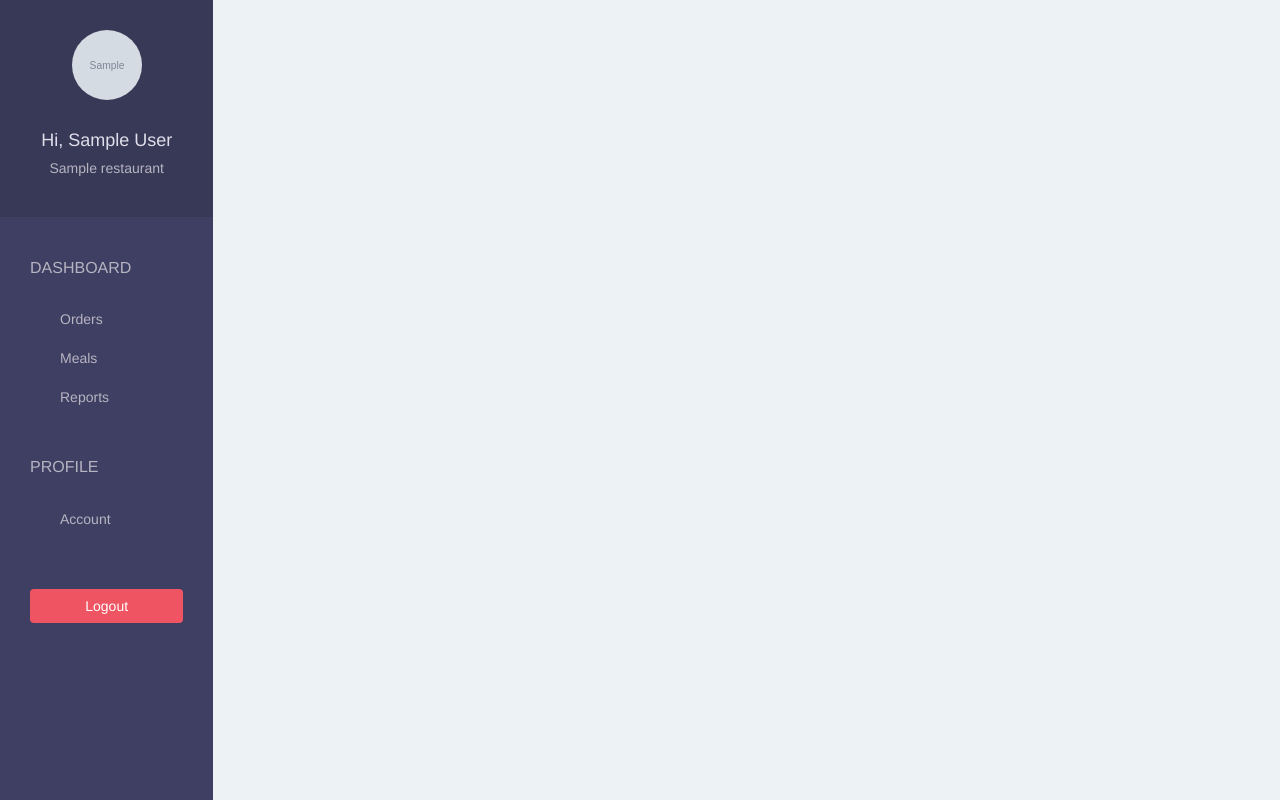
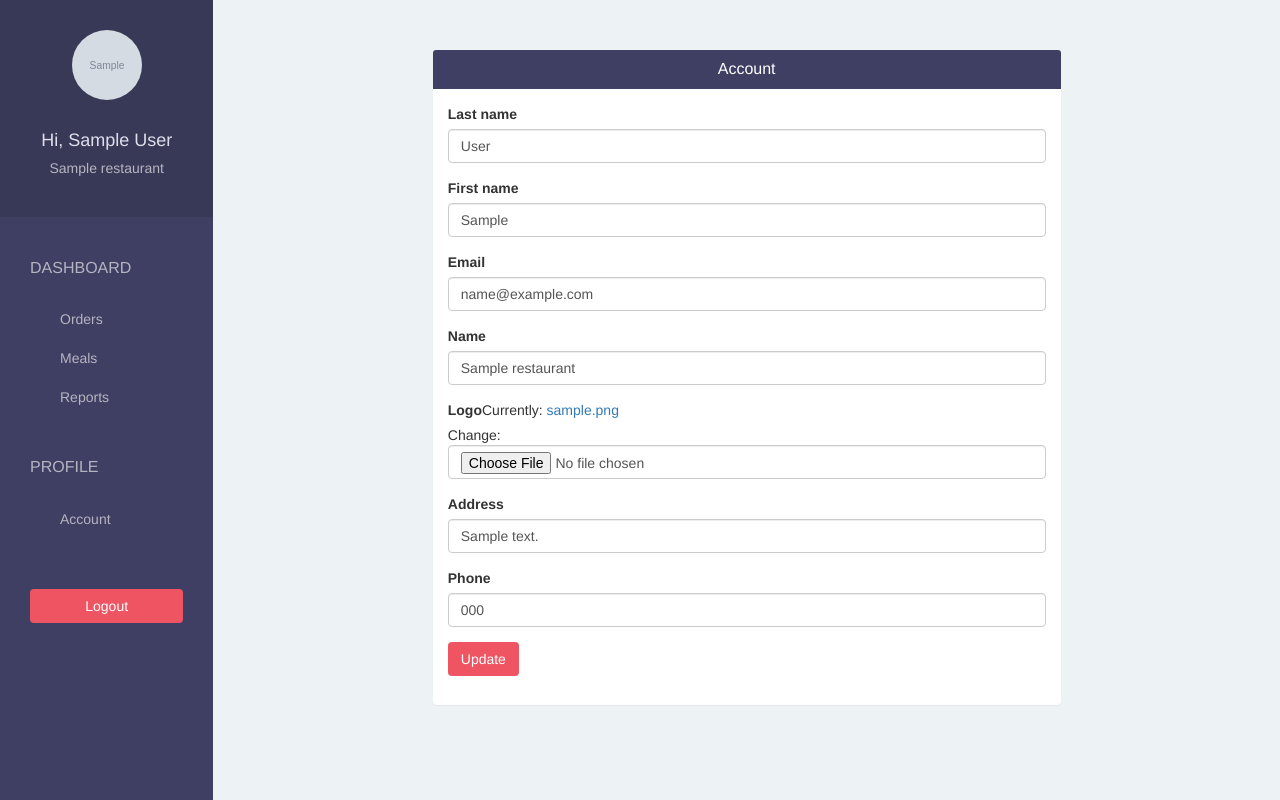
Before and after one commit to smagul/foodtasker, a Django app: page /restaurant/account/ in a window 1280 px wide. Run offline with Django 3.2, Linux system fonts and the light colour scheme; a user stored in the database is signed in; tables that the repository leaves empty hold one stand-in row (values such as "Sample post"); grey boxes marked "Sample" are stand-in pictures; some libraries are stand-ins or nearby versions.

Commit message:
Updated Account page

```diff
--- a/foodtaskerapp/forms.py
+++ b/foodtaskerapp/forms.py
@@ -13,6 +13,14 @@ class UserForm(forms.ModelForm):
         fields = {'username', 'password', 'first_name', 'last_name', 'email'}
 
 
+class UserFormForEdit(forms.ModelForm):
+    email = forms.CharField(max_length=100, required=True)
+
+    class Meta:
+        model = User
+        fields = {'first_name', 'last_name', 'email'}
+
+
 class RestaurantForm(forms.ModelForm):
     class Meta:
         model = Restaurant
--- a/foodtaskerapp/static/css/style.css
+++ b/foodtaskerapp/static/css/style.css
@@ -6,6 +6,10 @@ body {
 
 .bg-blue {
     background-color: #3f3f63;
+}
+
+.text-white {
+    color: white;
 }
 
 .btn-pink {
@@ -100,3 +104,7 @@ body {
 .content {
     padding: 0 40px;
 }
+
+.content .panel {
+    border: none;
+}
--- a/foodtaskerapp/templates/restaurant/pages/account.html
+++ b/foodtaskerapp/templates/restaurant/pages/account.html
@@ -1,6 +1,24 @@
 {% extends 'restaurant/main.html' %}
+{% load bootstrap3 %}
 
 {% block title %}Account{% endblock %}
 
 {% block page %}
+    <div class="col-lg-offset-2 col-lg-8">
+        <div class="panel">
+            <div class="panel-heading bg-blue">
+                <h4 class="panel-title text-center text-white">
+                    Account
+                </h4>
+            </div>
+            <div class="panel-body">
+                <form method="post" enctype="multipart/form-data">
+                    {% csrf_token %}
+                    {% bootstrap_form user_form %}
+                    {% bootstrap_form restaurant_form %}
+                    {% bootstrap_button 'Update' button_type='submit' button_class='btn btn-pink' %}
+                </form>
+            </div>
+        </div>
+    </div>
 {% endblock %}
--- a/foodtaskerapp/templates/restaurant/restaurant_base.html
+++ b/foodtaskerapp/templates/restaurant/restaurant_base.html
@@ -6,7 +6,7 @@
         <div class="col-lg-2 col-md-2 col-sm-2 sidebar">
             {% block sidebar %}{% endblock %}
         </div>
-        <div class="col-lg-10 col-md-10 col-sm-10 content">
+        <div class="col-lg-10 col-lg-offset-2 col-md-10 col-md-offset-2 col-sm-10 col-sm-offset-2 content">
             {% block page %}{% endblock %}
         </div>
     </div>
--- a/foodtaskerapp/views.py
+++ b/foodtaskerapp/views.py
@@ -3,7 +3,7 @@ from django.contrib.auth.decorators import login_required
 from django.contrib.auth import authenticate, login
 
 from django.contrib.auth.models import User
-from .forms import UserForm, RestaurantForm
+from .forms import UserForm, RestaurantForm, UserFormForEdit
 
 
 def home(request):
@@ -12,12 +12,26 @@ def home(request):
 
 @login_required(login_url='/restaurant/sign-in/')
 def restaurant_home(request):
-    return render(request, 'restaurant/main.html', {})
+    return redirect(restaurant_order)
 
 
 @login_required(login_url='restaurant/sign-in')
 def restaurant_account(request):
-    return render(request, 'restaurant/pages/account.html', {})
+    user_form = UserFormForEdit(instance=request.user)
+    restaurant_form = RestaurantForm(instance=request.user.restaurant)
+
+    if request.method == "POST":
+        user_form = UserFormForEdit(request.POST, instance=request.user)
+        restaurant_form = RestaurantForm(request.POST, instance=request.user.restaurant)
+
+        if user_form.is_valid() and restaurant_form.is_valid():
+            user_form.save()
+            restaurant_form.save()
+
+    return render(request, 'restaurant/pages/account.html', {
+        'user_form': user_form,
+        'restaurant_form': restaurant_form
+    })
 
 
 @login_required(login_url='restaurant/sign-in')
```
